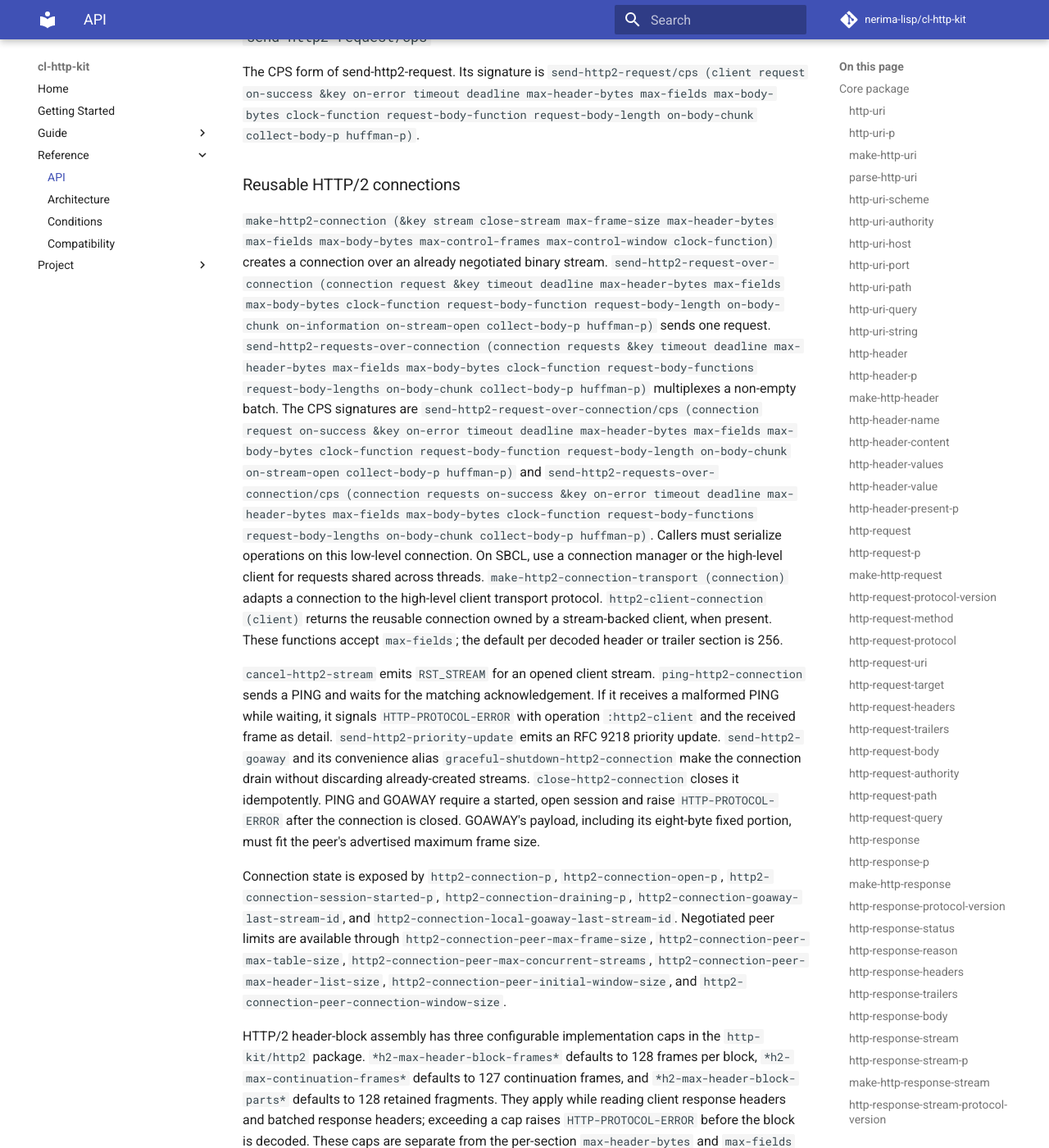
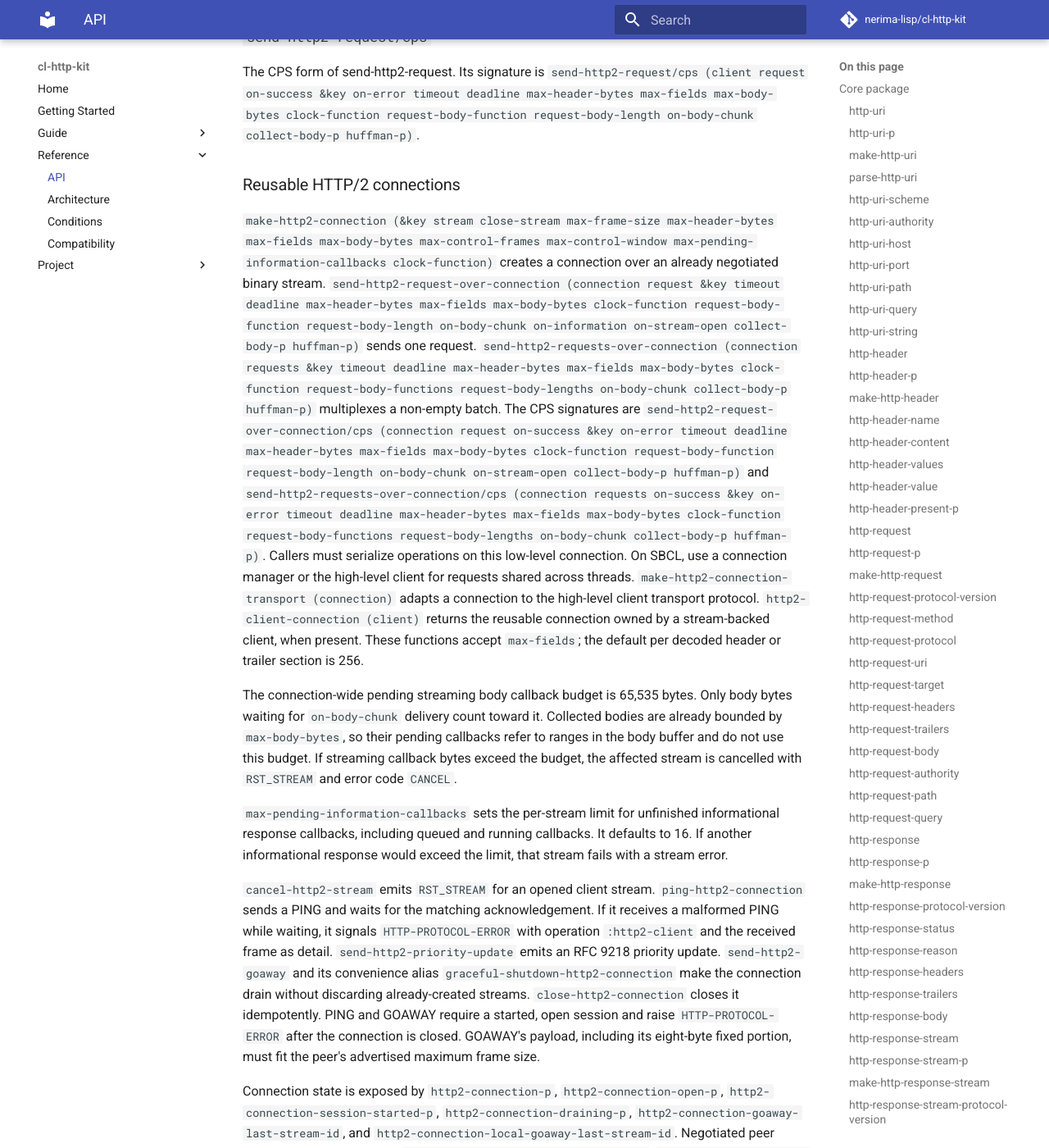
Before and after one commit to nerima-lisp/cl-http-kit, an MkDocs documentation site: the page built from docs/src/reference/api.md, in a window 1280 px wide and 1400 px high, scrolled down 13470 px. Shown: the whole window at 82% size. Built offline with MkDocs 1.6.1 and Material for MkDocs 9.7.7, drawn with Linux system fonts in a browser that asks for light colours; comment, search, counter and statistics services are not loaded; some of the changed text lies outside the part shown.

Commit message:
docs(http2): document callback resource limits

```diff
--- a/docs/src/reference/api.md
+++ b/docs/src/reference/api.md
@@ -563,8 +563,8 @@ huffman-p)`.
 
 `make-http2-connection (&key stream close-stream max-frame-size
 max-header-bytes max-fields max-body-bytes max-control-frames
-max-control-window clock-function)` creates a connection over an already
-negotiated binary stream.
+max-control-window max-pending-information-callbacks clock-function)` creates a
+connection over an already negotiated binary stream.
 `send-http2-request-over-connection (connection request &key timeout deadline
 max-header-bytes max-fields max-body-bytes clock-function
 request-body-function request-body-length on-body-chunk on-information
@@ -587,6 +587,18 @@ connection to the high-level client transport protocol.
 `http2-client-connection (client)` returns the reusable connection owned by a
 stream-backed client, when present. These functions accept `max-fields`; the
 default per decoded header or trailer section is 256.
+
+The connection-wide pending streaming body callback budget is 65,535 bytes.
+Only body bytes waiting for `on-body-chunk` delivery count toward it. Collected
+bodies are already bounded by `max-body-bytes`, so their pending callbacks refer
+to ranges in the body buffer and do not use this budget. If streaming callback
+bytes exceed the budget, the affected stream is cancelled with `RST_STREAM` and
+error code `CANCEL`.
+
+`max-pending-information-callbacks` sets the per-stream limit for unfinished
+informational response callbacks, including queued and running callbacks. It
+defaults to 16. If another informational response would exceed the limit, that
+stream fails with a stream error.
 
 `cancel-http2-stream` emits `RST_STREAM` for an opened client stream.
 `ping-http2-connection` sends a PING and waits for the matching acknowledgement.
```
Also changed, not shown: other parts of docs/src/reference/api.md (+2 -10 lines).
